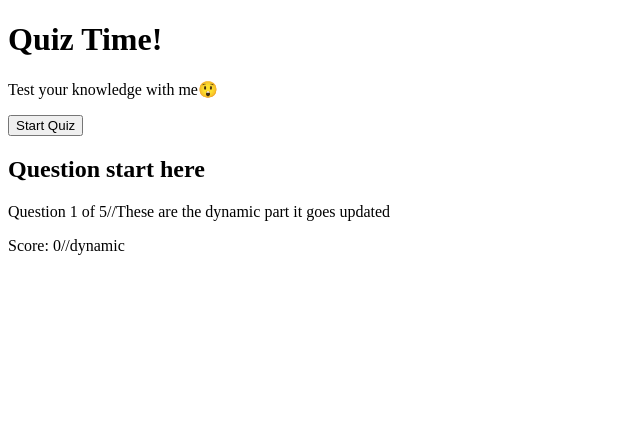
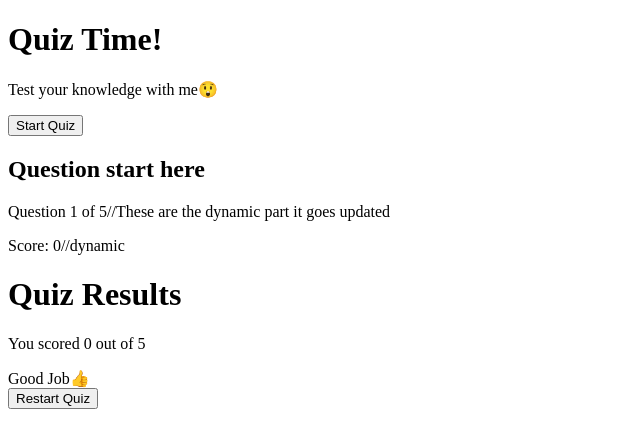
Before and after one commit to HarshNagpal07/Quiz-Game, a plain HTML site: page index.html in a window 1280 px wide. Shown: the whole page, without its empty margins (0-640 px from the left). Drawn offline with Linux system fonts and the light colour scheme.

Commit message:
update html

```diff
--- a/index.html
+++ b/index.html
@@ -28,7 +28,21 @@
                 </div>
             </div>
 
+            <div class="answers-container" id="answers-container">
+                <!-- Anser button will be inserted here from js code -->
+            </div>
 
+            <div class="progress-bar">
+                <div class="progress" id="progress"></div>
+            </div>
+        </div>
+        <div class="screen active" id="result-screen">
+            <h1>Quiz Results</h1>
+            <div class="result-info">
+                <p>You scored <span id="final-score">0</span> out of <span id="max-score">5</span></p>
+                <div id="result-message">Good Job👍</div>
+            </div>
+            <button id="restart-btn">Restart Quiz</button>
         </div>
     </div>
 </body>
```
